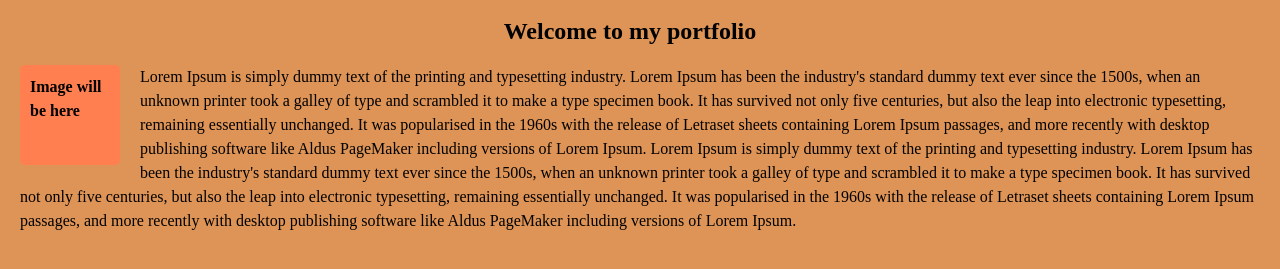
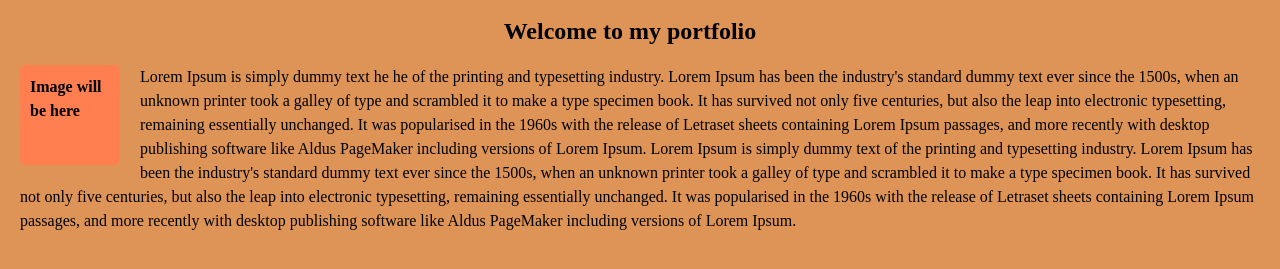
Before and after one commit to Pavel-Kliukin/HTML_CSS_Study, a plain HTML site: page Task4/index.html in a window 1280 px wide. Shown: the part 193-462 px from the top of the page. Drawn offline with Linux system fonts and the light colour scheme.

Commit message:
testing commit

```diff
--- a/Task4/index.html
+++ b/Task4/index.html
@@ -40,7 +40,7 @@
         <div class="box">
                 <p>Image will be here</p>
         </div>
-        <p>Lorem Ipsum is simply dummy text of the printing and typesetting industry. Lorem Ipsum has been the industry's standard dummy text ever since the 1500s, when an unknown printer took a galley of type and scrambled it to make a type specimen book. It has survived not only five centuries, but also the leap into electronic typesetting, remaining essentially unchanged. It was popularised in the 1960s with the release of Letraset sheets containing Lorem Ipsum passages, and more recently with desktop publishing software like Aldus PageMaker including versions of Lorem Ipsum. Lorem Ipsum is simply dummy text of the printing and typesetting industry. Lorem Ipsum has been the industry's standard dummy text ever since the 1500s, when an unknown printer took a galley of type and scrambled it to make a type specimen book. It has survived not only five centuries, but also the leap into electronic typesetting, remaining essentially unchanged. It was popularised in the 1960s with the release of Letraset sheets containing Lorem Ipsum passages, and more recently with desktop publishing software like Aldus PageMaker including versions of Lorem Ipsum.
+        <p>Lorem Ipsum is simply dummy text he he of the printing and typesetting industry. Lorem Ipsum has been the industry's standard dummy text ever since the 1500s, when an unknown printer took a galley of type and scrambled it to make a type specimen book. It has survived not only five centuries, but also the leap into electronic typesetting, remaining essentially unchanged. It was popularised in the 1960s with the release of Letraset sheets containing Lorem Ipsum passages, and more recently with desktop publishing software like Aldus PageMaker including versions of Lorem Ipsum. Lorem Ipsum is simply dummy text of the printing and typesetting industry. Lorem Ipsum has been the industry's standard dummy text ever since the 1500s, when an unknown printer took a galley of type and scrambled it to make a type specimen book. It has survived not only five centuries, but also the leap into electronic typesetting, remaining essentially unchanged. It was popularised in the 1960s with the release of Letraset sheets containing Lorem Ipsum passages, and more recently with desktop publishing software like Aldus PageMaker including versions of Lorem Ipsum.
         </p>
     </main>
 </body>
```
Also changed, not shown: 1 other file.
